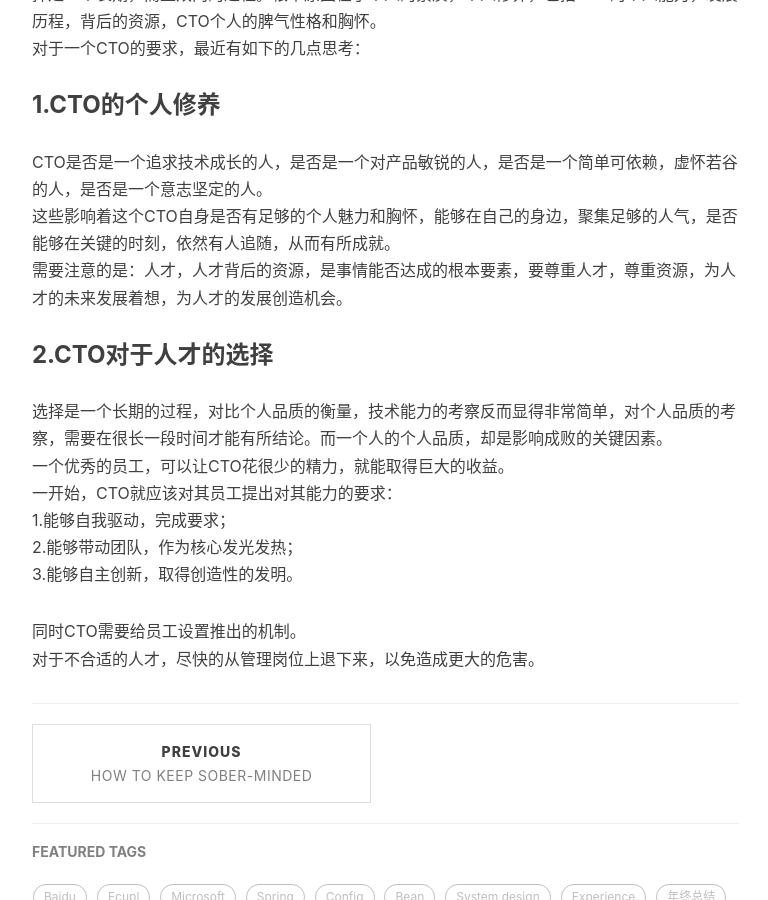
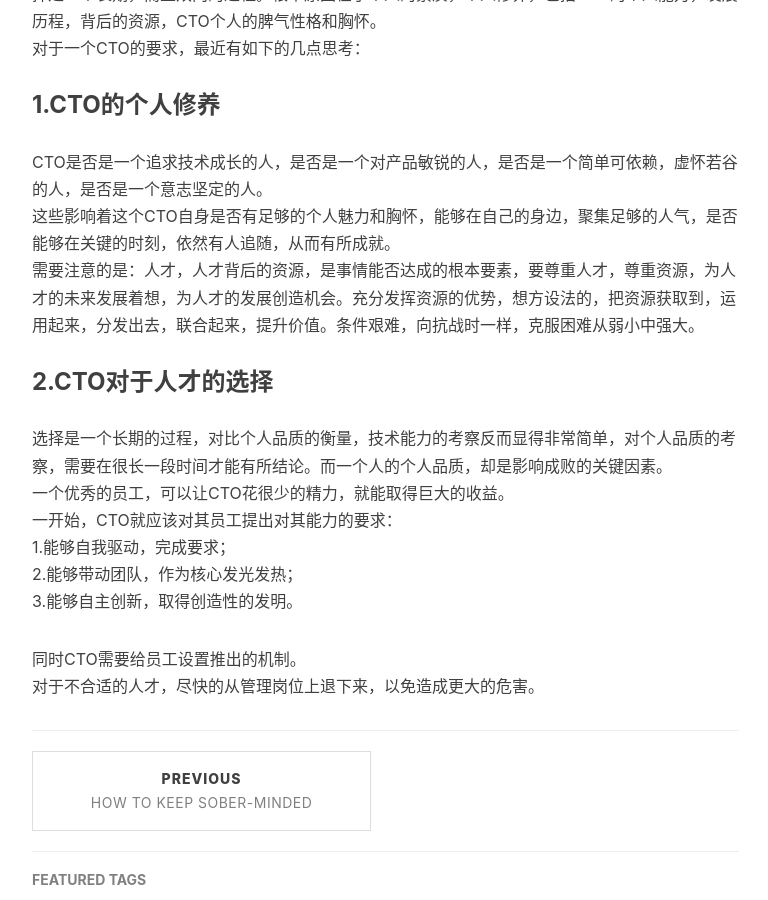
Before and after one commit to yinhaomin/yinhaomin.github.io, a Jekyll site: the page built from _posts/2018-10-29-怎么当好一个CTO.md, in a window 1280 px wide and 900 px high, scrolled down 553 px. Shown: the whole window, without its empty margins (233-1001 px from the left). Built offline with Jekyll 4.4.1, drawn with Linux system fonts in a browser that asks for light colours; nearby versions of some CDN libraries; comment, search, counter and statistics services are not loaded.

Commit message:
Update 2018-10-29-怎么当好一个CTO.md

```diff
--- a/_posts/2018-10-29-怎么当好一个CTO.md
+++ b/_posts/2018-10-29-怎么当好一个CTO.md
@@ -14,7 +14,7 @@ tags:
 ### 1.CTO的个人修养
 CTO是否是一个追求技术成长的人，是否是一个对产品敏锐的人，是否是一个简单可依赖，虚怀若谷的人，是否是一个意志坚定的人。<br>
 这些影响着这个CTO自身是否有足够的个人魅力和胸怀，能够在自己的身边，聚集足够的人气，是否能够在关键的时刻，依然有人追随，从而有所成就。<br>
-需要注意的是：人才，人才背后的资源，是事情能否达成的根本要素，要尊重人才，尊重资源，为人才的未来发展着想，为人才的发展创造机会。<br>
+需要注意的是：人才，人才背后的资源，是事情能否达成的根本要素，要尊重人才，尊重资源，为人才的未来发展着想，为人才的发展创造机会。充分发挥资源的优势，想方设法的，把资源获取到，运用起来，分发出去，联合起来，提升价值。条件艰难，向抗战时一样，克服困难从弱小中强大。<br>
 ### 2.CTO对于人才的选择
 选择是一个长期的过程，对比个人品质的衡量，技术能力的考察反而显得非常简单，对个人品质的考察，需要在很长一段时间才能有所结论。而一个人的个人品质，却是影响成败的关键因素。<br>
 一个优秀的员工，可以让CTO花很少的精力，就能取得巨大的收益。<br>
```
